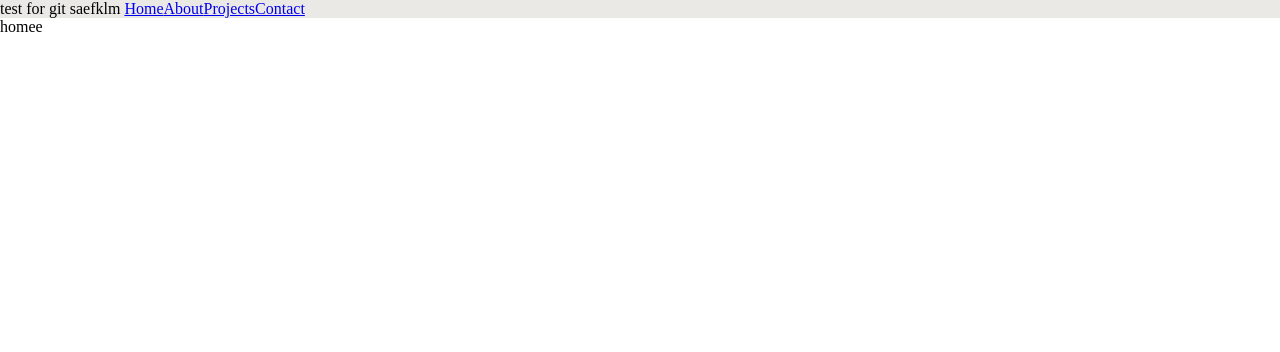
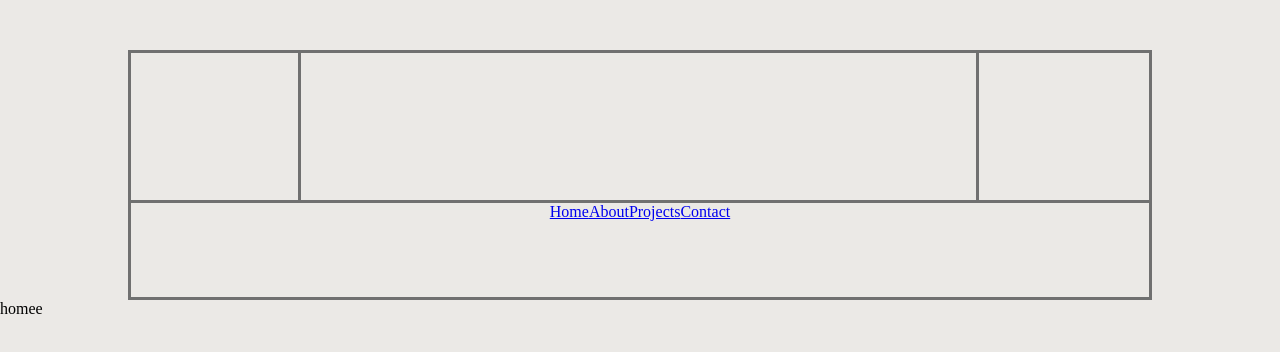
Before and after one commit to nakaay13/portfolio-website, a Vue app: page / in a window 1280 px wide. Shown: the top 352 px of the page. Built offline with nearby package versions, Linux system fonts and the light colour scheme.

Commit message:
update menu

```diff
--- a/src/App.vue
+++ b/src/App.vue
@@ -6,11 +6,14 @@
 <template>
   <body>
     <header>
+    <div class="top-part">
+      <div class="logo col-2"></div>
+      <div class="title col-8"></div>
+      <div class="name col-2"></div>
+    </div>
     <div class="wrapper">
       <nav>
 
-        test for git
-        saefklm
         <RouterLink to="/" exact>Home</RouterLink>
         <RouterLink to="/about">About</RouterLink>
         <RouterLink to="/projects">Projects</RouterLink>
@@ -19,17 +22,44 @@
     </div>
   </header>
   </body>
+  <RouterView />
 
-
-  <RouterView />
 </template>
 
-<style scoped>
+<style >
 body {
   width: auto;
   height: 100%;
   margin: 0;
   padding: 0;
   background-color: #EBE9E6;
+
+}
+header{
+  display: flex;
+  flex-direction: column;
+  align-items: center;
+  margin-top: 50px;
+}
+.top-part {
+  width: 80%;
+  height: 150px;
+  border: 3px solid #707070;
+  border-bottom: 0px;
+  display: flex;
+  justify-content: center;
+}
+.wrapper{
+  width: 80%;
+  height: 100px;
+  border: 3px solid #707070;
+  display: flex;
+  justify-content: center;
+}
+.logo{
+  border-right: 3px solid #707070;
+}
+.title{
+  border-right: 3px solid #707070;
 }
 </style>
--- a/src/assets/main.css
+++ b/src/assets/main.css
@@ -2,4 +2,18 @@
     margin: 0;
     padding: 0;
     box-sizing: border-box;
+    background-color: #EBE9E6;
 }
+
+.col-1 {width: 8.33%;}
+.col-2 {width: 16.66%;}
+.col-3 {width: 25%;}
+.col-4 {width: 33.33%;}
+.col-5 {width: 41.66%;}
+.col-6 {width: 50%;}
+.col-7 {width: 58.33%;}
+.col-8 {width: 66.66%;}
+.col-9 {width: 75%;}
+.col-10 {width: 83.33%;}
+.col-11 {width: 91.66%;}
+.col-12 {width: 100%;}
```
